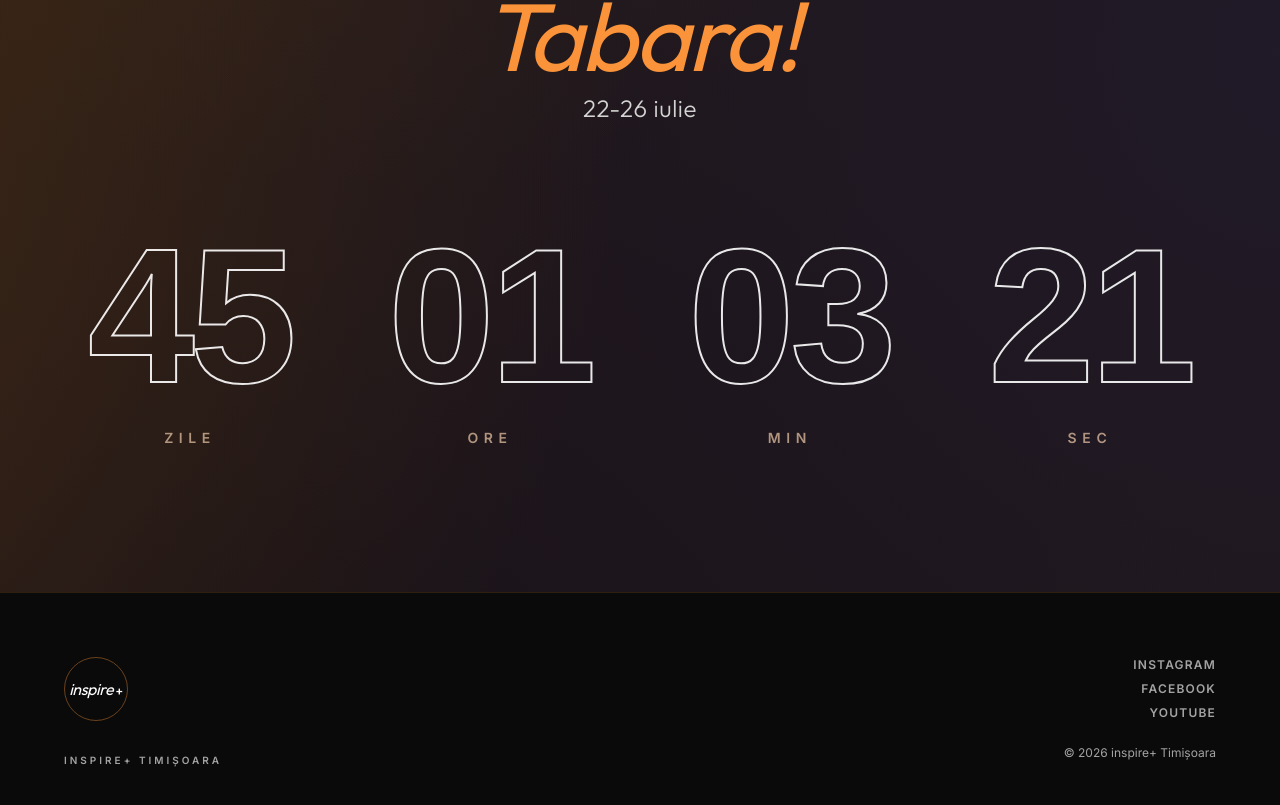
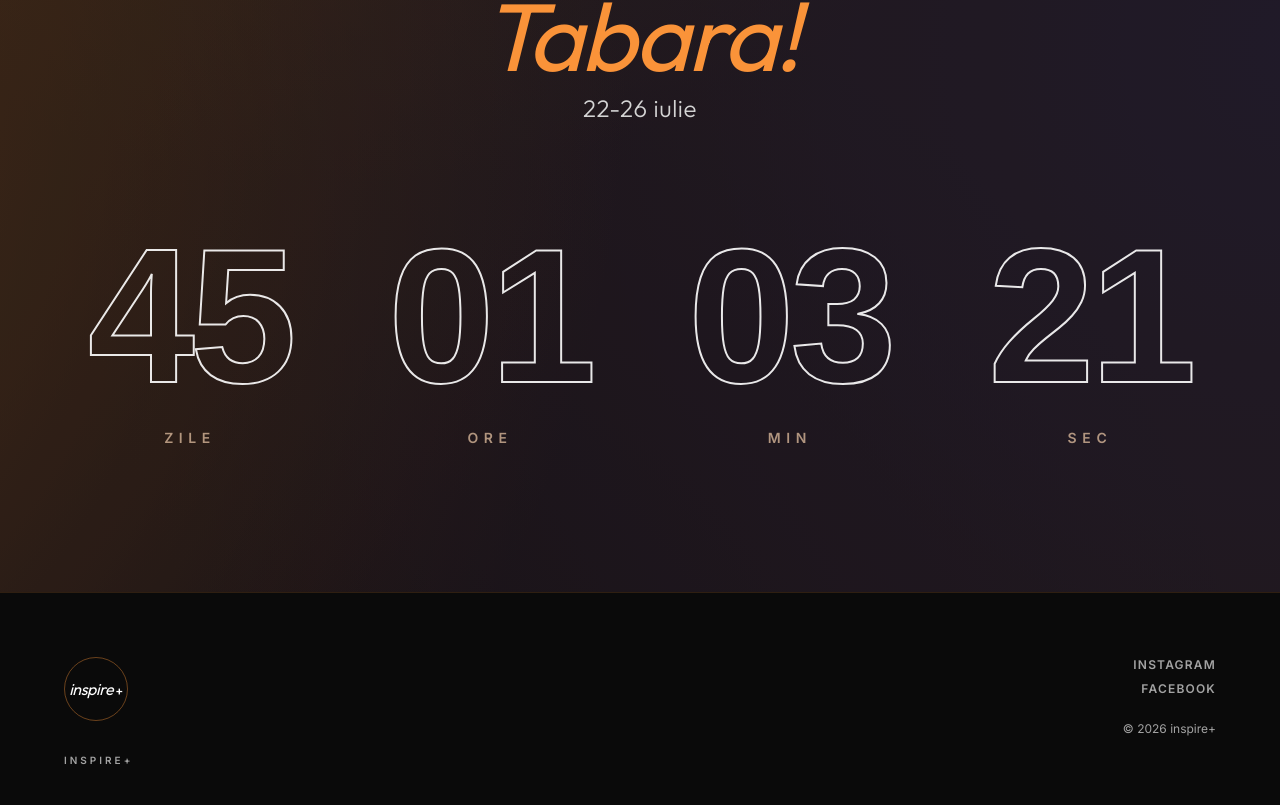
Before and after one commit to nathan05p/inspireWeb, a React (Vite) app in the folder inspireWeb-main/: page / in a window 1280 px wide. Shown: the part 8452-9257 px from the top of the page. Built offline with nearby package versions, Linux system fonts and the light colour scheme; a web font is replaced by a local one.

Commit message:
fix(camp): update rotating text to 'INSPIRE+ THE CROSS', add social media links, remove YouTube, and remove 'Timisoara' from branding

```diff
--- a/inspireWeb-main/src/pages/camp/Camp.tsx
+++ b/inspireWeb-main/src/pages/camp/Camp.tsx
@@ -80,7 +80,7 @@ function CampRotatingCircle() {
           />
           <text className="text-[10.5px] font-bold tracking-[0.2em] uppercase" fill="#FFFFFF">
             <textPath href="#textPathCamp" startOffset="0%">
-              • INSPIRE+ CAMP • INSPIRE+ CAMP •
+              • INSPIRE+ THE CROSS • INSPIRE+ THE CROSS •
             </textPath>
           </text>
         </svg>
@@ -647,14 +647,13 @@ export default function Camp() {
               <span className="font-sans font-bold text-xs ml-0.5 mt-1">+</span>
             </span>
           </div>
-          <p className="text-[#A3A3A3] text-[10px] tracking-[0.3em] font-bold uppercase mb-2">inspire+ Timișoara</p>
+          <p className="text-[#A3A3A3] text-[10px] tracking-[0.3em] font-bold uppercase mb-2">inspire+</p>
         </div>
 
         <div className="flex flex-col items-start md:items-end gap-2 md:text-right">
-          <a href="#" className="text-[#A3A3A3] hover:text-[#FA9339] text-xs font-bold tracking-widest transition-colors">INSTAGRAM</a>
-          <a href="#" className="text-[#A3A3A3] hover:text-[#FA9339] text-xs font-bold tracking-widest transition-colors">FACEBOOK</a>
-          <a href="#" className="text-[#A3A3A3] hover:text-[#FA9339] text-xs font-bold tracking-widest transition-colors">YOUTUBE</a>
-          <p className="text-[#A3A3A3] text-xs mt-4">© {new Date().getFullYear()} inspire+ Timișoara</p>
+          <a href="https://www.instagram.com/inspiretm.community/" target="_blank" rel="noopener noreferrer" className="text-[#A3A3A3] hover:text-[#FA9339] text-xs font-bold tracking-widest transition-colors">INSTAGRAM</a>
+          <a href="https://www.facebook.com/asociatia.inspire" target="_blank" rel="noopener noreferrer" className="text-[#A3A3A3] hover:text-[#FA9339] text-xs font-bold tracking-widest transition-colors">FACEBOOK</a>
+          <p className="text-[#A3A3A3] text-xs mt-4">© {new Date().getFullYear()} inspire+</p>
         </div>
       </footer>
     </motion.div>
--- a/inspireWeb-main/src/pages/camp/CampNavbar.tsx
+++ b/inspireWeb-main/src/pages/camp/CampNavbar.tsx
@@ -177,7 +177,7 @@ export default function CampNavbar() {
 
             {/* Menu footer */}
             <div className="px-5 sm:px-8 md:px-16 py-5 border-t border-[#082E5C] flex items-center justify-center shrink-0">
-              <p className="text-[#A0C4D8] text-xs tracking-widest text-center">INSPIRE+ TIMIȘOARA</p>
+              <p className="text-[#A0C4D8] text-xs tracking-widest text-center">INSPIRE+</p>
             </div>
           </motion.div>
         )}
```
